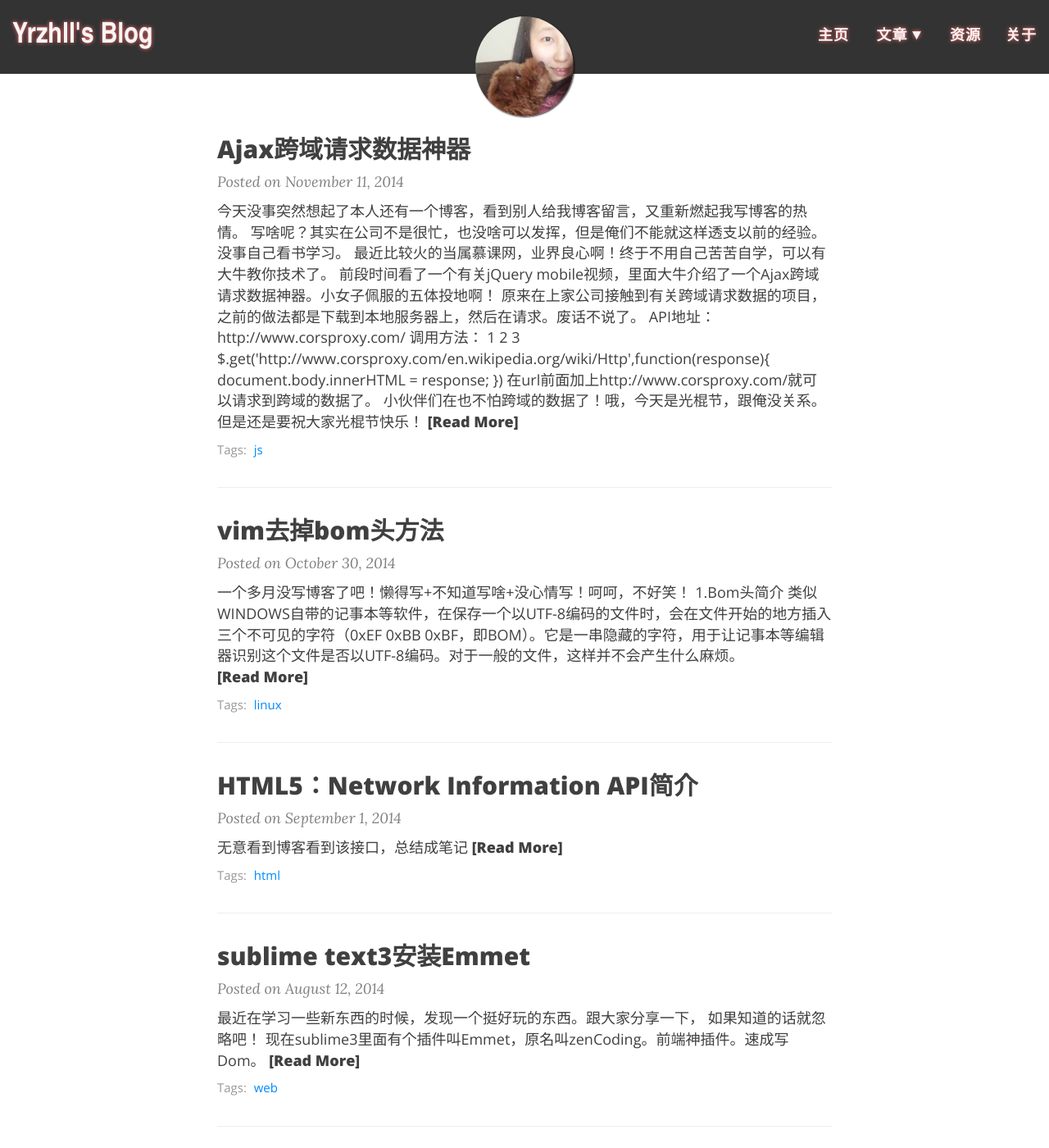
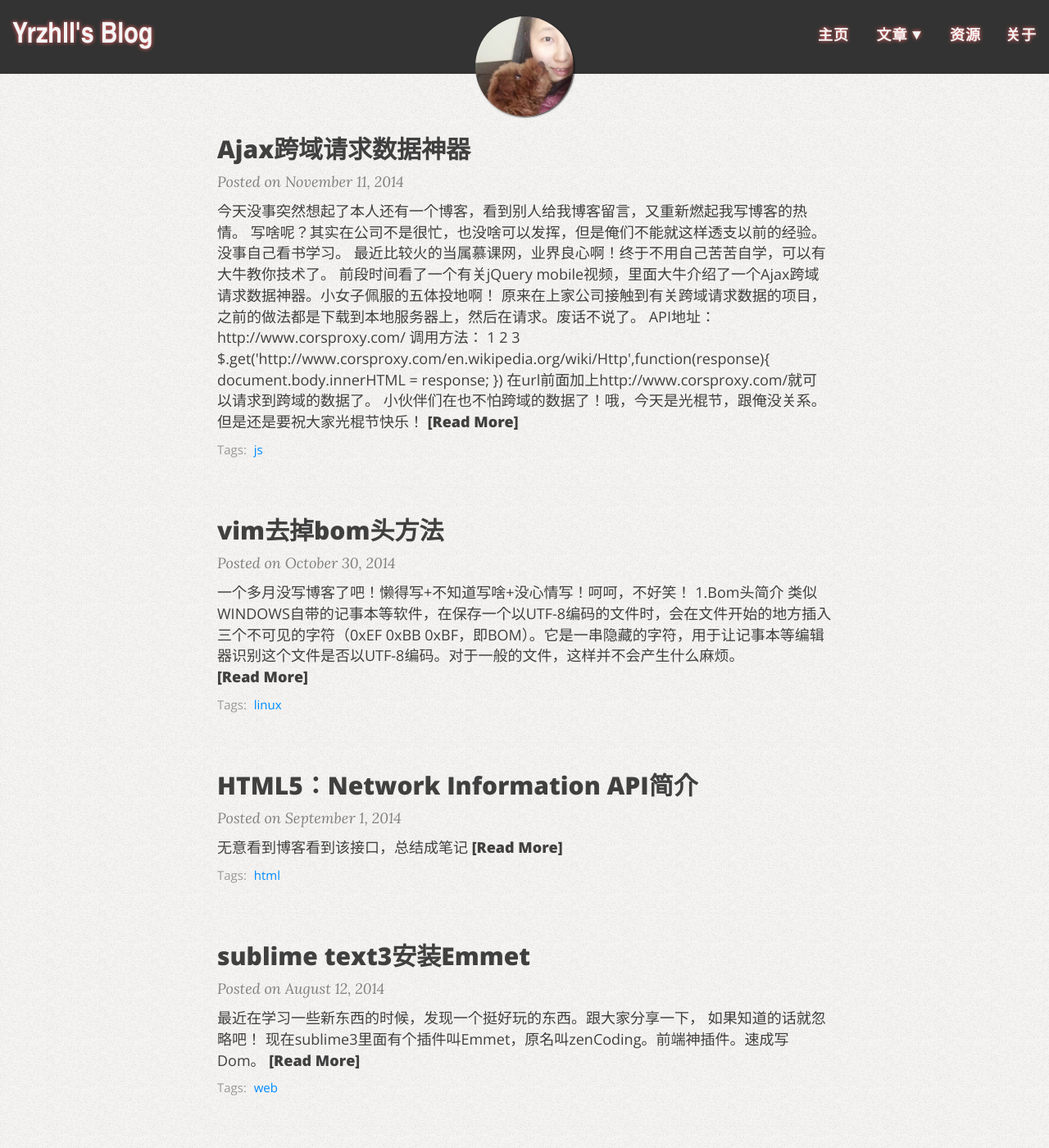
Before and after one commit to zhailulu/zhailulu.github.io, a Jekyll site: the page built from index.html, in a window 1280 px wide and 1400 px high. Shown: the whole window at 82% size. Built offline with Jekyll 4.4.1, drawn with Linux system fonts in a browser that asks for light colours; nearby versions of some CDN libraries; the list of posts is cut into pages by our own code.

Commit message:
修改背景

```diff
--- a/css/main.css
+++ b/css/main.css
@@ -7,7 +7,7 @@
   font-size: 18px;
   color: #404040;
   position: relative;
-  background: #FFF;
+  background: #262C33 url("../images/background.png");
 }
 p {
   line-height: 1.5;
@@ -281,7 +281,7 @@
 
 footer {
   padding: 30px 0;
-  background: #F5F5F5;
+  background: #fff;
   border-top: 1px #EAEAEA solid;
   margin-top: 50px;
   font-size: 14px;
```
